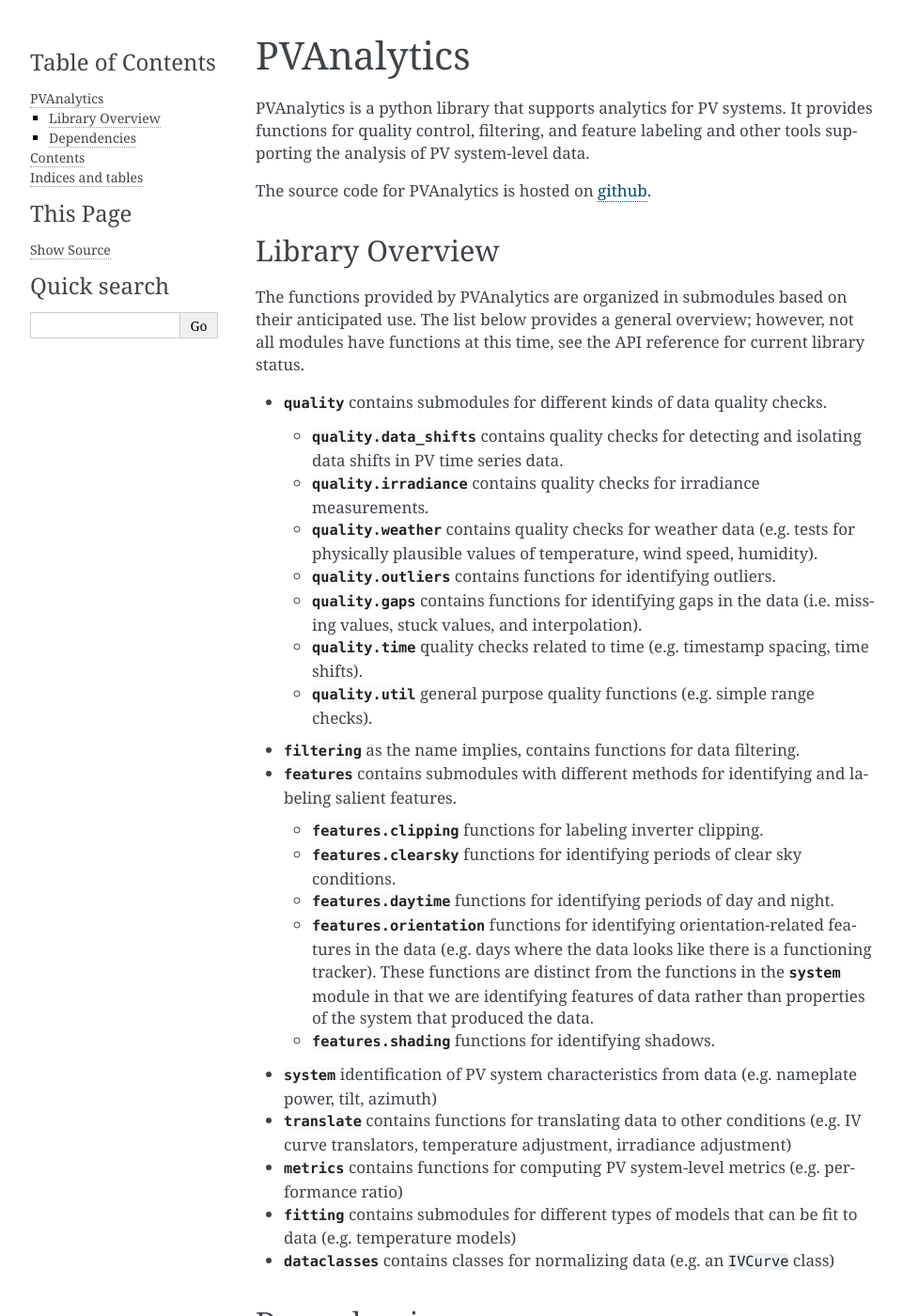
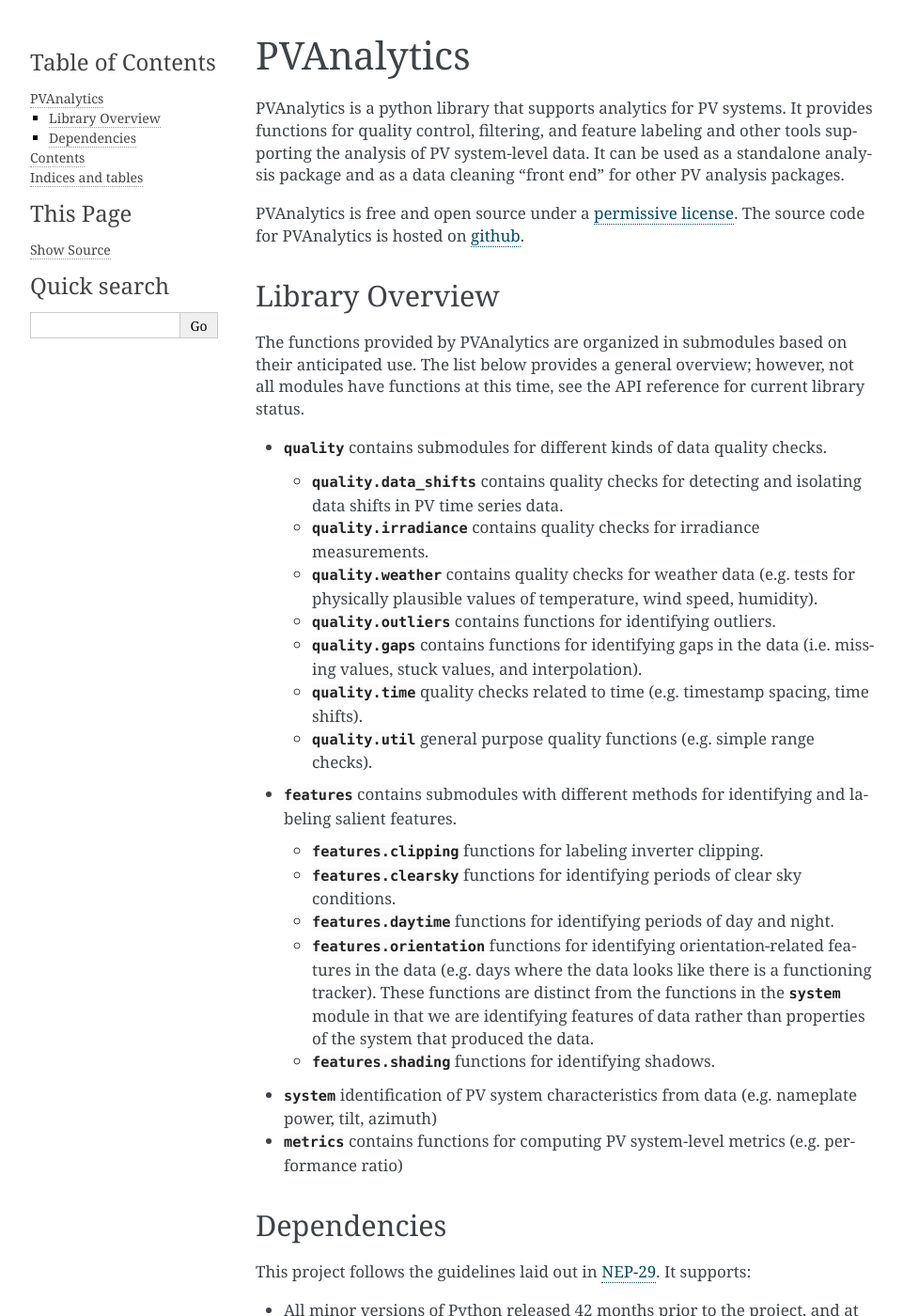
Before and after one commit to pvlib/pvanalytics, a Sphinx documentation site: the page built from docs/index.rst, in a window 1280 px wide and 1400 px high. Shown: the whole window at 94% size, without its empty margins (148-1109 px from the left). Built offline with Sphinx 7.4.7, drawn with Linux system fonts in a browser that asks for light colours; pages that are not in the unit, such as notebooks, are missing from menus; some of the changed text lies outside the part shown.

Commit message:
Miscellaneous doc and module cleanup (#145)
* delete placeholder modules

* update README

* make order consistent

* make descriptions consistent

* remove hypothetical modules from index.rst too

* other index.rst updates

* typo

* more placeholder removal

* whatsnew

* fix typo

```diff
--- a/docs/index.rst
+++ b/docs/index.rst
@@ -9,8 +9,11 @@ PVAnalytics
 PVAnalytics is a python library that supports analytics for PV
 systems. It provides functions for quality control, filtering, and
 feature labeling and other tools supporting the analysis of PV
-system-level data.
+system-level data. It can be used as a standalone analysis package
+and as a data cleaning "front end" for other PV analysis packages.
 
+PVAnalytics is free and open source under a
+`permissive license <https://github.com/pvlib/pvanalytics/blob/master/LICENSE>`_.
 The source code for PVAnalytics is hosted on `github
 <https://github.com/pvlib/pvanalytics>`_.
 
@@ -40,8 +43,6 @@ library status.
   - :py:mod:`quality.util` general purpose quality functions (e.g. simple
     range checks).
 
-- :py:mod:`filtering` as the name implies, contains functions for data
-  filtering.
 - :py:mod:`features` contains submodules with different methods for
   identifying and labeling salient features.
 
@@ -59,15 +60,8 @@ library status.
 
 - :py:mod:`system` identification of PV system characteristics from data
   (e.g. nameplate power, tilt, azimuth)
-- :py:mod:`translate` contains functions for translating data to other
-  conditions (e.g. IV curve translators, temperature adjustment,
-  irradiance adjustment)
 - :py:mod:`metrics` contains functions for computing PV system-level metrics
   (e.g. performance ratio)
-- :py:mod:`fitting` contains submodules for different types of models that can
-  be fit to data (e.g.  temperature models)
-- :py:mod:`dataclasses` contains classes for normalizing data (e.g. an
-  ``IVCurve`` class)
 
 Dependencies
 ------------
@@ -80,8 +74,11 @@ It supports:
   and at minimum the two latest minor versions.
 - All minor versions of numpy released in the 24 months prior to the project,
   and at minimum the last three minor versions
-- The latest release of `PVLib <https://pvlib-python.readthedocs.io>`_.
+- The latest release of `pvlib <https://pvlib-python.readthedocs.io>`_.
 
+Additionally, PVAnalytics relies on several other packages in the open
+source scientific python ecosystem.  For details on dependencies and versions,
+see our `setup.py <https://github.com/pvlib/pvanalytics/blob/master/setup.py>`_.
 
 Contents
 ========
--- a/docs/whatsnew/0.1.2.rst
+++ b/docs/whatsnew/0.1.2.rst
@@ -2,6 +2,9 @@
 
 0.1.2 (TBD)
 -------------------------
+
+* Removed empty modules ``pvanalytics.filtering`` and ``pvanalytics.fitting``
+  until the relevant functionality is added to the package. (:pull:`145`)
 
 Enhancements
 ~~~~~~~~~~~~
--- a/pvanalytics/__init__.py
+++ b/pvanalytics/__init__.py
@@ -1,6 +1,4 @@
 from pvanalytics import features   # noqa: F401
-from pvanalytics import filtering  # noqa: F401
-from pvanalytics import fitting    # noqa: F401
 from pvanalytics import metrics    # noqa: F401
 from pvanalytics import quality    # noqa: F401
 from pvanalytics import system     # noqa: F401
```
Also changed, not shown: other parts of docs/whatsnew/0.1.2.rst (+2 -0 lines), README.md (+18 -17 lines), 3 other files.
